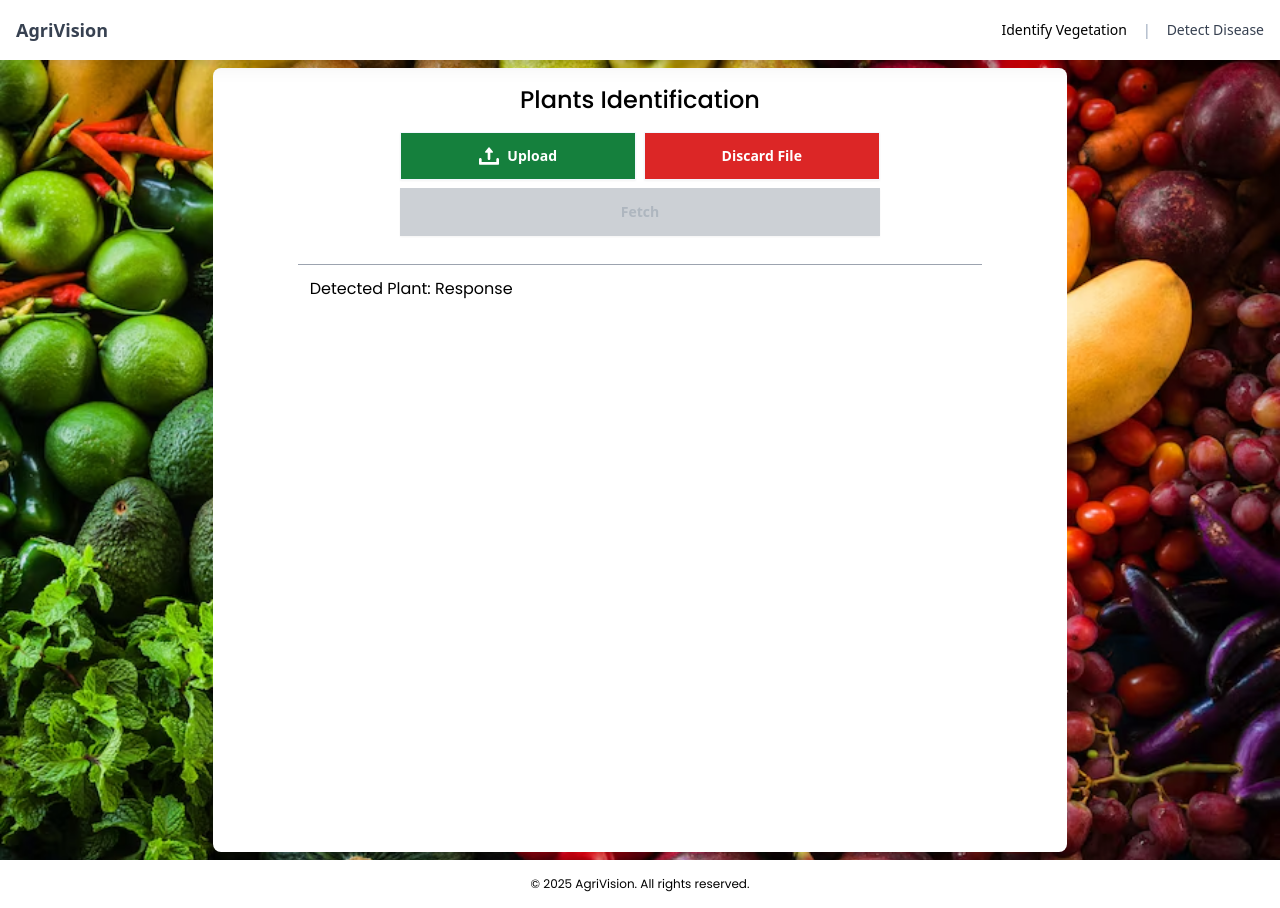
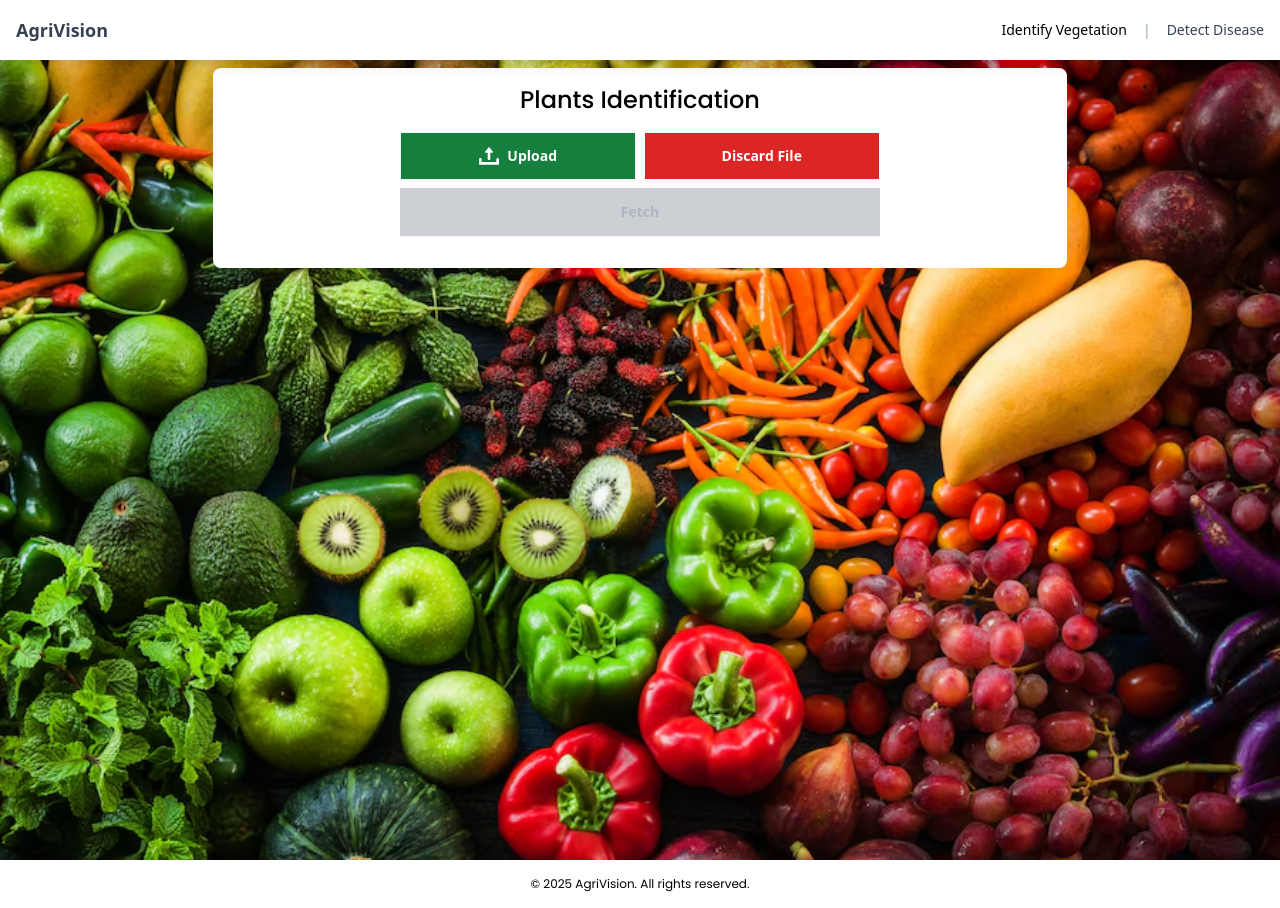
Before and after one commit to faiq420/Plant-Detection, a React (Vite) app: page /IdentifyPlant in a window 1280 px wide. Built offline with nearby package versions, Linux system fonts and the light colour scheme.

Commit message:
`Refactor layout and image preview in DetectDisease and IdentifyPlant screens`

```diff
--- a/src/Screens/DetectDisease.tsx
+++ b/src/Screens/DetectDisease.tsx
@@ -67,7 +67,7 @@ const DetectDisease = () => {
   return (
     <div className="diseaseBg h-full flex justify-center">
       {/* <div className="absolute inset-0 bg-gradient-to-r from-[#00000095] to-transparent h-screen"></div> */}
-      <div className="bg-white rounded-lg p-4 m-2 w-full md:w-8/12">
+      <div className="bg-white h-max rounded-lg p-4 m-2 w-full md:w-8/12">
         <h3 className="text-center text-2xl font-medium font-poppins">
           Detect Plant Disease
         </h3>
@@ -110,7 +110,7 @@ const DetectDisease = () => {
           </button>
         </div>
 
-        <div className="h-[300px] overflow-y-auto mt-4 w-full md:w-10/12 mx-auto">
+        <div className="max-h-[300px] overflow-y-auto mt-4 w-full md:w-10/12 mx-auto">
           <div className="flex justify-center">
             {imagePreview && (
               <img
--- a/src/Screens/IdentifyPlant.tsx
+++ b/src/Screens/IdentifyPlant.tsx
@@ -8,7 +8,7 @@ const IdentifyPlant = () => {
   const [fetching, setFetching] = useState(false);
   const [fileName, setFileName] = useState<string | null>(null);
   const [imagePreview, setImagePreview] = useState<string | null>(null);
-  const [plantName, setPlantName] = useState<string | null>("Response");
+  const [plantName, setPlantName] = useState<string | null>(null);
 
   async function FetchData() {
     const formData = new FormData();
@@ -67,7 +67,7 @@ const IdentifyPlant = () => {
   return (
     <div className="plantsBg h-full flex justify-center">
       {/* <div className="absolute inset-0 bg-gradient-to-r from-[#00000095] to-transparent"></div> */}
-      <div className="bg-white rounded-lg p-4 m-2 w-full md:w-8/12">
+      <div className="bg-white h-max rounded-lg p-4 m-2 w-full md:w-8/12">
         <h3 className="text-center text-2xl font-medium font-poppins">
           Plants Identification
         </h3>
@@ -110,7 +110,7 @@ const IdentifyPlant = () => {
           </button>
         </div>
 
-        <div className="h-[300px] overflow-y-auto mt-4 w-full md:w-10/12 mx-auto">
+        <div className="max-h-[300px] overflow-y-auto mt-4 w-full md:w-10/12 mx-auto">
           <div className="flex justify-center">
             {imagePreview && (
               <img
```
